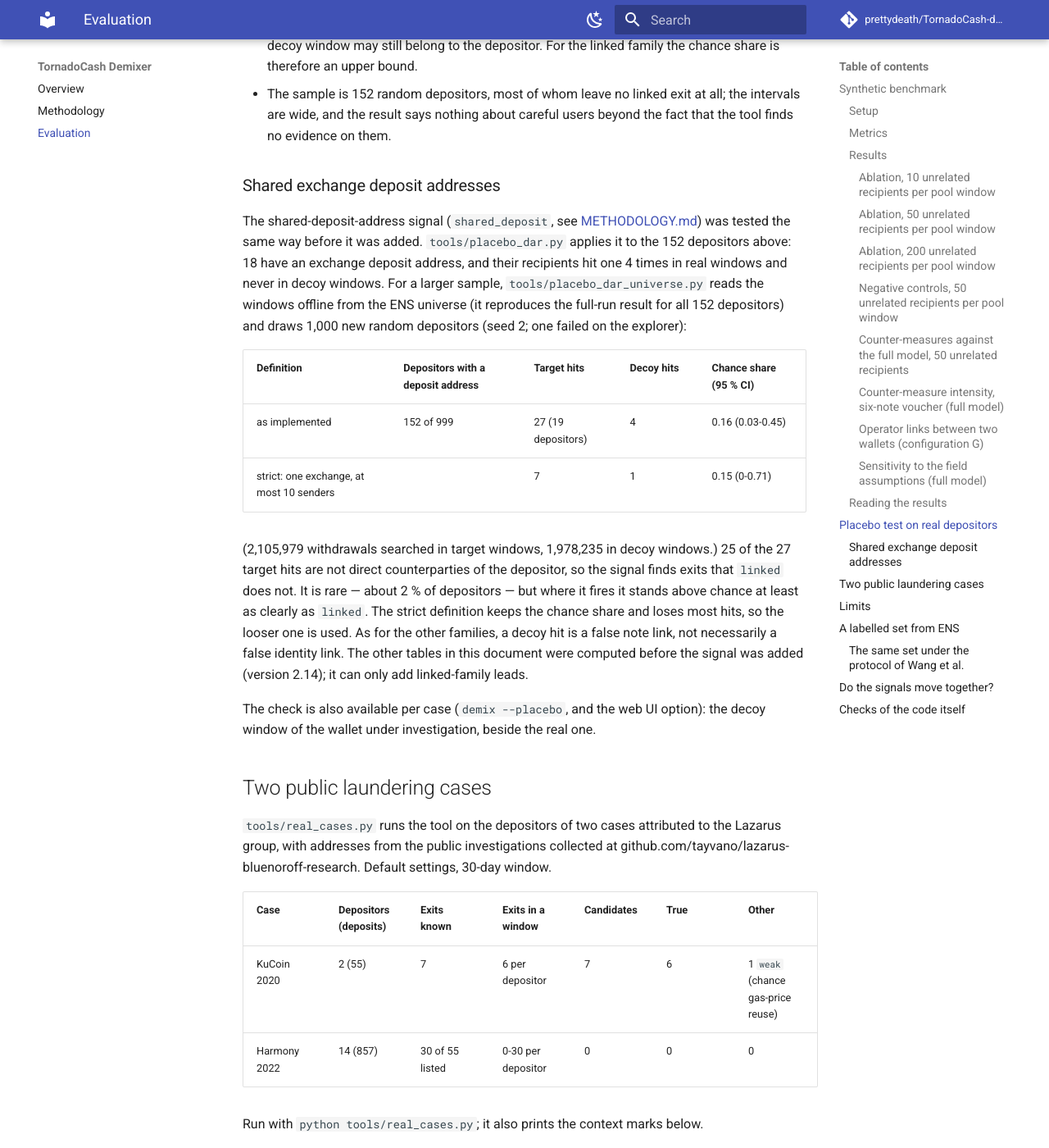
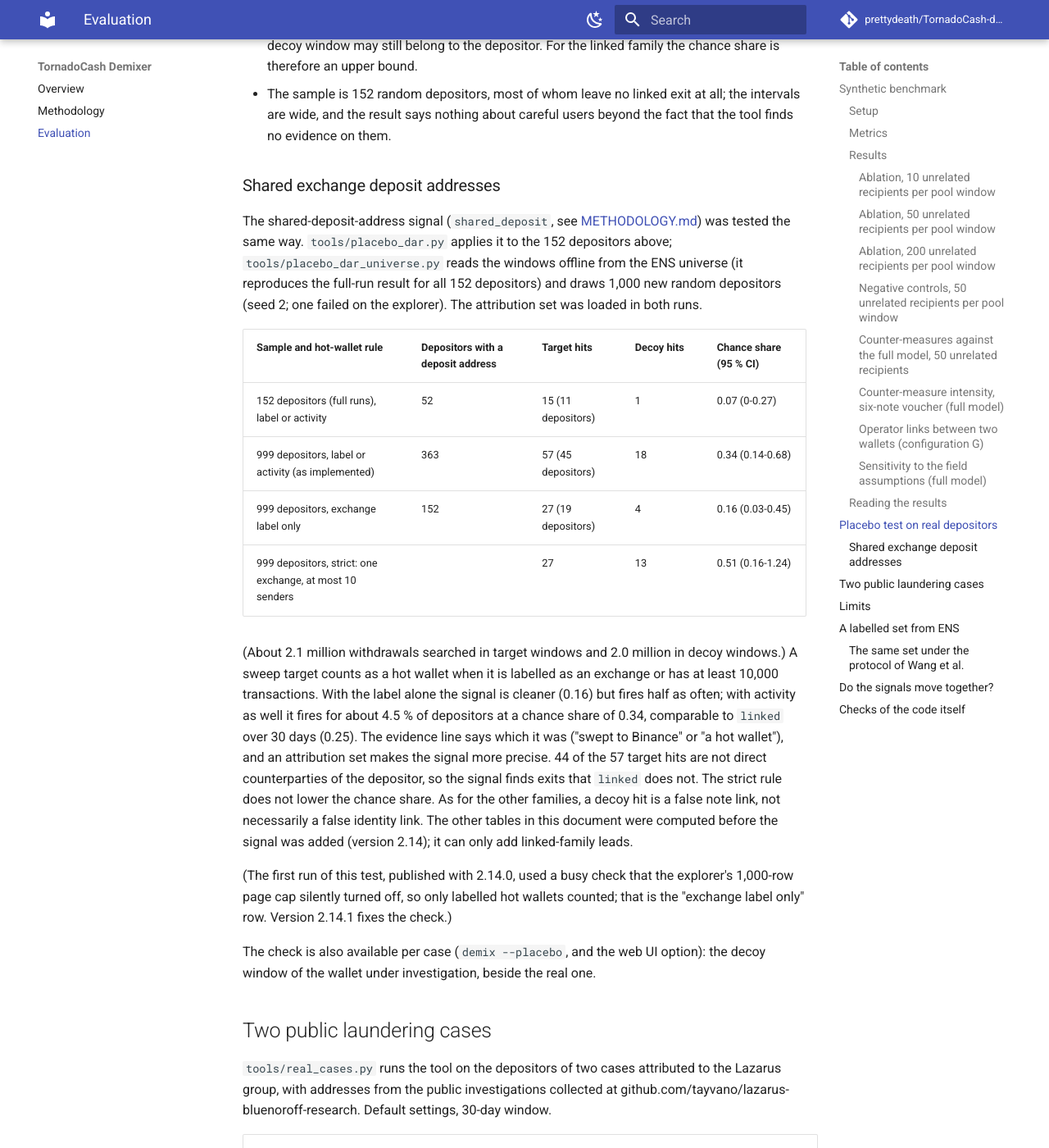
Before and after one commit to prettydeath/TornadoCash-demixer, an MkDocs documentation site: the page built from docs/EVALUATION.md, in a window 1280 px wide and 1400 px high, scrolled down 8621 px. Shown: the whole window at 82% size. Built offline with MkDocs 1.6.1 and Material for MkDocs 9.7.7, drawn with Linux system fonts in a browser that asks for light colours; comment, search, counter and statistics services are not loaded.

Commit message:
Correct the shared deposit address numbers and release 2.14.1

```diff
--- a/docs/EVALUATION.md
+++ b/docs/EVALUATION.md
@@ -262,27 +262,35 @@ What this shows:
 ### Shared exchange deposit addresses
 
 The shared-deposit-address signal (`shared_deposit`, see
-[METHODOLOGY.md](METHODOLOGY.md)) was tested the same way before it was added.
-`tools/placebo_dar.py` applies it to the 152 depositors above: 18 have an exchange
-deposit address, and their recipients hit one 4 times in real windows and never in
-decoy windows. For a larger sample, `tools/placebo_dar_universe.py` reads the
+[METHODOLOGY.md](METHODOLOGY.md)) was tested the same way. `tools/placebo_dar.py`
+applies it to the 152 depositors above; `tools/placebo_dar_universe.py` reads the
 windows offline from the ENS universe (it reproduces the full-run result for all
 152 depositors) and draws 1,000 new random depositors (seed 2; one failed on the
-explorer):
+explorer). The attribution set was loaded in both runs.
 
-| Definition | Depositors with a deposit address | Target hits | Decoy hits | Chance share (95 % CI) |
+| Sample and hot-wallet rule | Depositors with a deposit address | Target hits | Decoy hits | Chance share (95 % CI) |
 |---|---|---|---|---|
-| as implemented | 152 of 999 | 27 (19 depositors) | 4 | 0.16 (0.03-0.45) |
-| strict: one exchange, at most 10 senders | | 7 | 1 | 0.15 (0-0.71) |
+| 152 depositors (full runs), label or activity | 52 | 15 (11 depositors) | 1 | 0.07 (0-0.27) |
+| 999 depositors, label or activity (as implemented) | 363 | 57 (45 depositors) | 18 | 0.34 (0.14-0.68) |
+| 999 depositors, exchange label only | 152 | 27 (19 depositors) | 4 | 0.16 (0.03-0.45) |
+| 999 depositors, strict: one exchange, at most 10 senders | | 27 | 13 | 0.51 (0.16-1.24) |
 
-(2,105,979 withdrawals searched in target windows, 1,978,235 in decoy windows.)
-25 of the 27 target hits are not direct counterparties of the depositor, so the
-signal finds exits that `linked` does not. It is rare — about 2 % of depositors —
-but where it fires it stands above chance at least as clearly as `linked`. The
-strict definition keeps the chance share and loses most hits, so the looser one is
-used. As for the other families, a decoy hit is a false note link, not
-necessarily a false identity link. The other tables in this document were computed
-before the signal was added (version 2.14); it can only add linked-family leads.
+(About 2.1 million withdrawals searched in target windows and 2.0 million in decoy
+windows.) A sweep target counts as a hot wallet when it is labelled as an exchange
+or has at least 10,000 transactions. With the label alone the signal is cleaner
+(0.16) but fires half as often; with activity as well it fires for about 4.5 % of
+depositors at a chance share of 0.34, comparable to `linked` over 30 days (0.25).
+The evidence line says which it was ("swept to Binance" or "a hot wallet"), and an
+attribution set makes the signal more precise. 44 of the 57 target hits are not
+direct counterparties of the depositor, so the signal finds exits that `linked`
+does not. The strict rule does not lower the chance share. As for the other
+families, a decoy hit is a false note link, not necessarily a false identity link.
+The other tables in this document were computed before the signal was added
+(version 2.14); it can only add linked-family leads.
+
+(The first run of this test, published with 2.14.0, used a busy check that the
+explorer's 1,000-row page cap silently turned off, so only labelled hot wallets
+counted; that is the "exchange label only" row. Version 2.14.1 fixes the check.)
 
 The check is also available per case (`demix --placebo`, and the web UI option):
 the decoy window of the wallet under investigation, beside the real one.
--- a/pyproject.toml
+++ b/pyproject.toml
@@ -4,7 +4,7 @@ build-backend = "setuptools.build_meta"
 
 [project]
 name = "tornado-demix"
-version = "2.14.0"
+version = "2.14.1"
 description = "Tornado Cash forensics: evidence-banded exit leads, exit groups, operator clusters and FIFO tracing on 8 EVM chains, with a placebo check on real data."
 readme = "README.md"
 requires-python = ">=3.9"
--- a/tornado_demix/__init__.py
+++ b/tornado_demix/__init__.py
@@ -12,7 +12,7 @@ from .multi import correlate
 from .networks import get_network, load_networks
 from .pools import Pool
 
-__version__ = "2.14.0"
+__version__ = "2.14.1"
 __all__ = [
     "EtherscanClient",
     "run_demix",
```
Also changed, not shown: README.md (+2 -1 lines), 1 other file.
